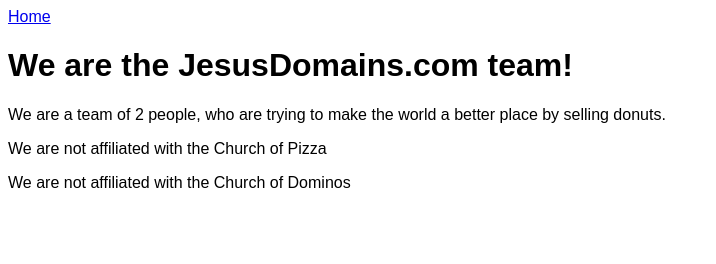
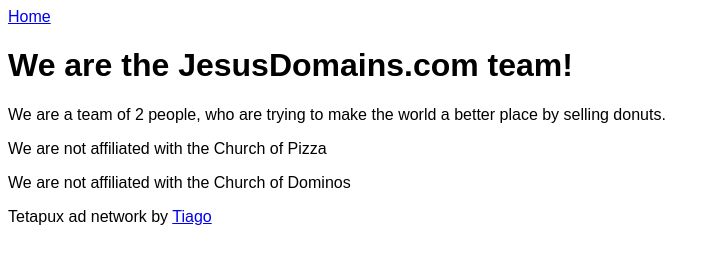
Before and after one commit to lcodman/Jesus-Domains, a plain HTML site: page about/us/index.html in a window 1280 px wide. Shown: the whole page, without its empty margins (0-716 px from the left). Drawn offline with Linux system fonts and the light colour scheme.

Commit message:
Update index.html

```diff
--- a/about/us/index.html
+++ b/about/us/index.html
@@ -14,6 +14,8 @@
   <p>We are a team of 2 people, who are trying to make the world a better place by selling donuts.</p>
   <p>We are not affiliated with the Church of Pizza</p>
   <p>We are not affiliated with the Church of Dominos</p>
+
+  <p>Tetapux ad network by <a href="https://x.com/0xtiago_">Tiago</a></p>
 </p>
   <tetapux-ads></tetapux-ads>
 </body>
```
